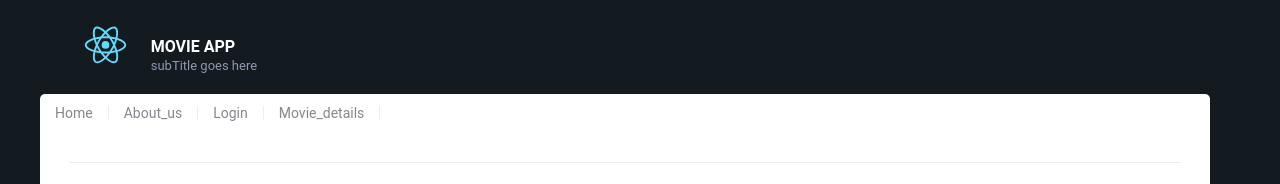
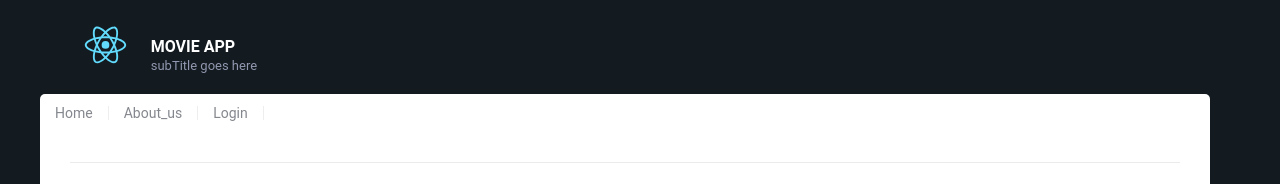
Before and after one commit to trivenidhatrak/Movie_app, a React (Create React App) app: page / in a window 1280 px wide. Shown: the top 184 px of the page. Built offline with nearby package versions, Linux system fonts and the light colour scheme; no server answers.

Commit message:
Update Menus.js

```diff
--- a/src/components/Menus.js
+++ b/src/components/Menus.js
@@ -20,10 +20,7 @@ class Menus extends Component {
                             <li className="menu-item"><Link to={'/'}>Home</Link></li>
                             <li className="menu-item"><Link to={'/About_us'}>About_us</Link></li>
                             <li className="menu-item"><Link to={'/Login'}>Login</Link></li>
-                            <li className="menu-item"><Link to={'/Movie_details'}>Movie_details</Link></li>
-
-
-                            </ul>
+                        </ul>
                         <Switch>
                             <Route exact path='/' component={Movie_list} />
                             <Route exact path='/About_us' component={About_us} />
```
